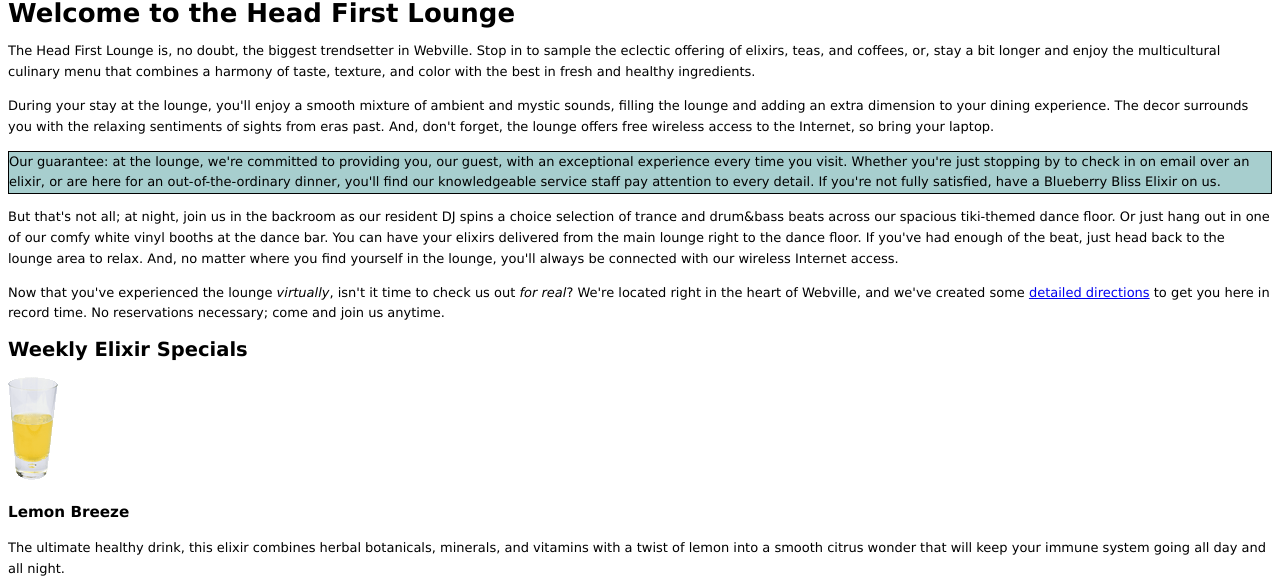
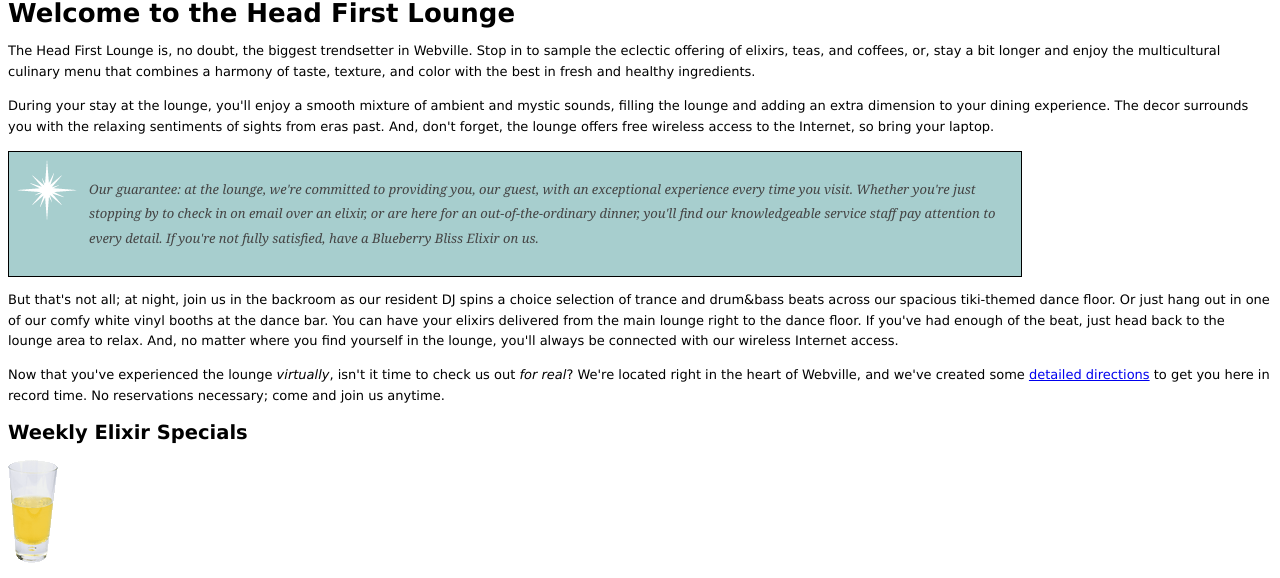
Before and after one commit to panicbrain/HTML_Book_Exercises, a plain HTML site: page chapter9/Lounge.html in a window 1280 px wide. Shown: the part 231-809 px from the top of the page. Drawn offline with Linux system fonts and the light colour scheme.

Commit message:
add padding and margin and background-image

```diff
--- a/Lounge/lounge.css
+++ b/Lounge/lounge.css
@@ -1,15 +1,19 @@
      body {
-	     font-family: sans-serif;
+		 font-size: small;
+	     font-family: Verdana, Helvetica, Arial, sans-serif;
+		 line-height: 1.6em;
 	 }
 
 	 h1, h2 {
-	     color: gray;
+	     color: #007e7e;
 	 }
 	 h1 {
 	     border-bottom: 1px solid black;
+		 font-size: 150%;
 	 }
 	 h2 {
 	     text-decoration: underline;
+		 font-size: 130%;
 	 }
 	 p {
 	     color:maroon;
--- a/chapter3/journal/journal.css
+++ b/chapter3/journal/journal.css
@@ -8,6 +8,11 @@
 body {
     font-family: Verdana, Geneva, Arial, sans-serif;
 	font-size: small;
+}
+
+h1, h2 {
+	color: #cc6600;
+	border-bottom: thin dotted #888888;
 }
 
 h1 {
--- a/chapter9/Lounge.css
+++ b/chapter9/Lounge.css
@@ -5,8 +5,19 @@ body{
 }
 
 .guarantee {
+	font-family: Georgia, "Times New Roman", Times, serif;
+	line-height: 1.9em;
+	font-style: italic;
+	color: #444444;
 	border-color: black;
 	border-width: 1px;
 	border-style: solid;
 	background-color: #a7cece;
+	padding: 25px;
+	padding-left: 80px;
+	margin: 30 px;
+	margin-right: 250px;
+	background-image: url(images/background.gif);
+	background-repeat: no-repeat;
+	background-position: top left;
 }
```
